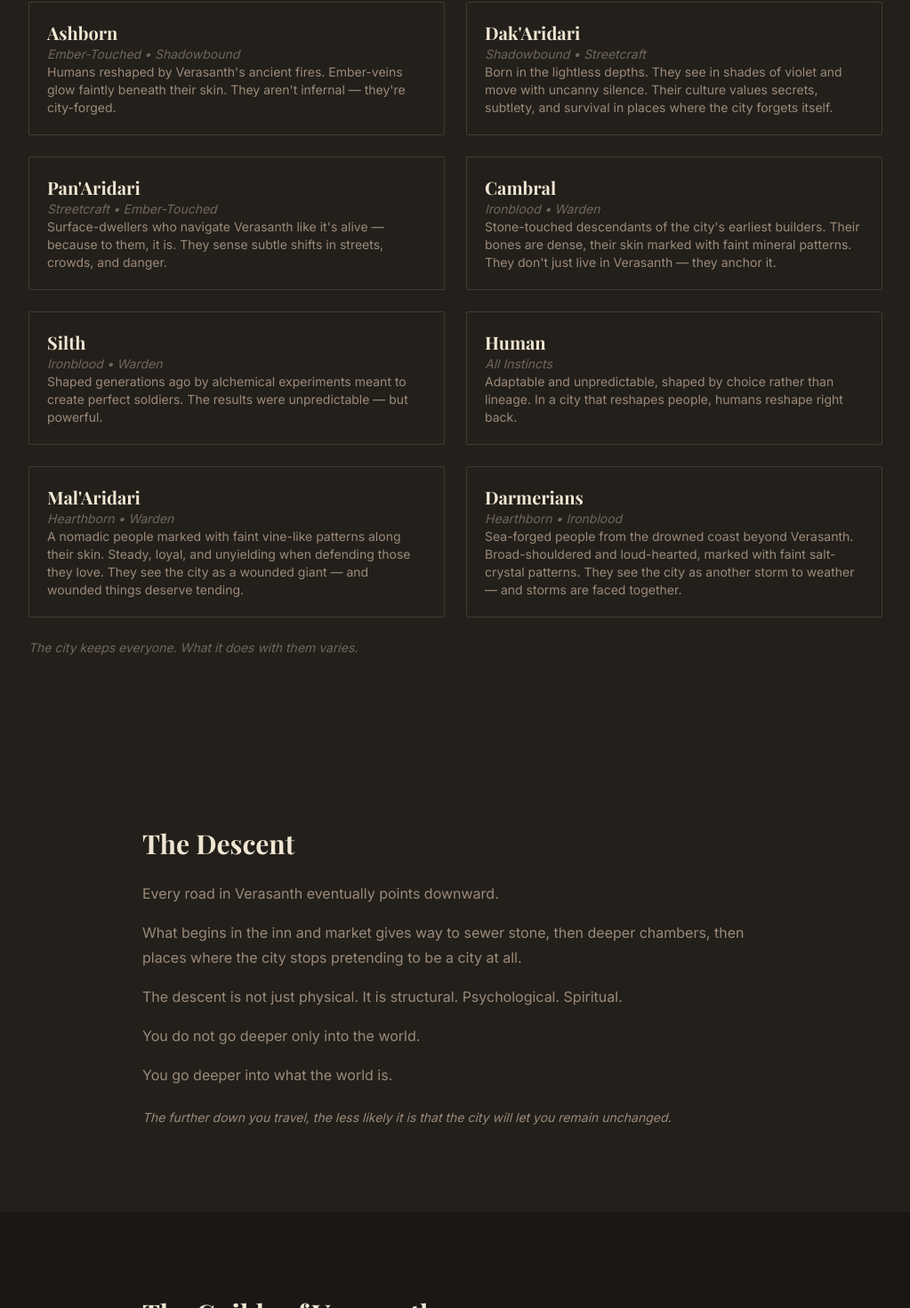
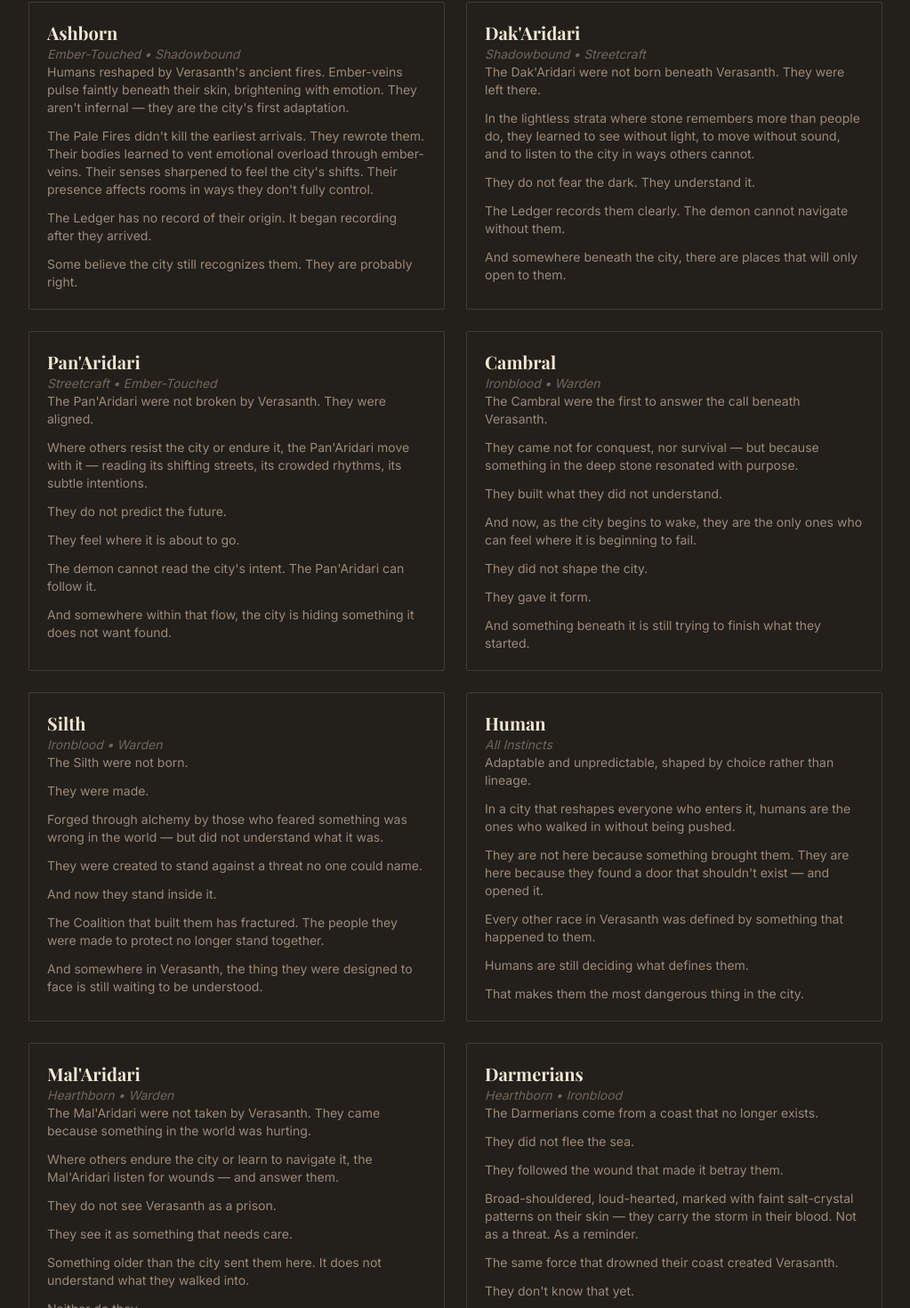
Before and after one commit to TheOff-KeyBard/theoffkeybard-web, a Next.js app: page /verasanth in a window 1280 px wide. Shown: the part 1901-3371 px from the top of the page at 89% size, without its empty margins (128-1151 px from the left). Built offline with nearby package versions, Linux system fonts and the light colour scheme; no server answers.

Commit message:
Whole lotta race lore

```diff
--- a/app/verasanth/page.tsx
+++ b/app/verasanth/page.tsx
@@ -221,76 +221,216 @@ export default function VerasanthLorePage() {
               <p className="okb-meta italic">
                 Ember-Touched • Shadowbound
               </p>
+              <div className="space-y-3">
                 <p className="okb-body text-sm">
-                Humans reshaped by Verasanth&apos;s ancient fires. Ember-veins
-                glow faintly beneath their skin. They aren&apos;t infernal —
-                they&apos;re city-forged.
+                  Humans reshaped by Verasanth&apos;s ancient fires.
+                  Ember-veins pulse faintly beneath their skin, brightening with
+                  emotion. They aren&apos;t infernal — they are the city&apos;s
+                  first adaptation.
                 </p>
+                <p className="okb-body text-sm">
+                  The Pale Fires didn&apos;t kill the earliest arrivals. They
+                  rewrote them. Their bodies learned to vent emotional overload
+                  through ember-veins. Their senses sharpened to feel the
+                  city&apos;s shifts. Their presence affects rooms in ways they
+                  don&apos;t fully control.
+                </p>
+                <p className="okb-body text-sm">
+                  The Ledger has no record of their origin. It began recording
+                  after they arrived.
+                </p>
+                <p className="okb-body text-sm">
+                  Some believe the city still recognizes them. They are probably
+                  right.
+                </p>
+              </div>
             </div>
             <div className="rounded-sm border border-okb-border bg-okb-bg-elevated p-5">
               <h3 className="okb-h3">Dak&apos;Aridari</h3>
               <p className="okb-meta italic">Shadowbound • Streetcraft</p>
+              <div className="space-y-3">
                 <p className="okb-body text-sm">
-                Born in the lightless depths. They see in shades of violet and
-                move with uncanny silence. Their culture values secrets, subtlety,
-                and survival in places where the city forgets itself.
+                  The Dak&apos;Aridari were not born beneath Verasanth. They were
+                  left there.
                 </p>
+                <p className="okb-body text-sm">
+                  In the lightless strata where stone remembers more than people
+                  do, they learned to see without light, to move without sound, and
+                  to listen to the city in ways others cannot.
+                </p>
+                <p className="okb-body text-sm">
+                  They do not fear the dark. They understand it.
+                </p>
+                <p className="okb-body text-sm">
+                  The Ledger records them clearly. The demon cannot navigate
+                  without them.
+                </p>
+                <p className="okb-body text-sm">
+                  And somewhere beneath the city, there are places that will only
+                  open to them.
+                </p>
+              </div>
             </div>
             <div className="rounded-sm border border-okb-border bg-okb-bg-elevated p-5">
               <h3 className="okb-h3">Pan&apos;Aridari</h3>
               <p className="okb-meta italic">Streetcraft • Ember-Touched</p>
+              <div className="space-y-3">
                 <p className="okb-body text-sm">
-                Surface-dwellers who navigate Verasanth like it&apos;s alive —
-                because to them, it is. They sense subtle shifts in streets,
-                crowds, and danger.
+                  The Pan&apos;Aridari were not broken by Verasanth. They were
+                  aligned.
                 </p>
+                <p className="okb-body text-sm">
+                  Where others resist the city or endure it, the Pan&apos;Aridari
+                  move with it — reading its shifting streets, its crowded
+                  rhythms, its subtle intentions.
+                </p>
+                <p className="okb-body text-sm">
+                  They do not predict the future.
+                </p>
+                <p className="okb-body text-sm">
+                  They feel where it is about to go.
+                </p>
+                <p className="okb-body text-sm">
+                  The demon cannot read the city&apos;s intent. The
+                  Pan&apos;Aridari can follow it.
+                </p>
+                <p className="okb-body text-sm">
+                  And somewhere within that flow, the city is hiding something it
+                  does not want found.
+                </p>
+              </div>
             </div>
             <div className="rounded-sm border border-okb-border bg-okb-bg-elevated p-5">
               <h3 className="okb-h3">Cambral</h3>
               <p className="okb-meta italic">Ironblood • Warden</p>
+              <div className="space-y-3">
                 <p className="okb-body text-sm">
-                Stone-touched descendants of the city&apos;s earliest builders.
-                Their bones are dense, their skin marked with faint mineral
-                patterns. They don&apos;t just live in Verasanth — they anchor
-                it.
+                  The Cambral were the first to answer the call beneath
+                  Verasanth.
                 </p>
+                <p className="okb-body text-sm">
+                  They came not for conquest, nor survival — but because
+                  something in the deep stone resonated with purpose.
+                </p>
+                <p className="okb-body text-sm">
+                  They built what they did not understand.
+                </p>
+                <p className="okb-body text-sm">
+                  And now, as the city begins to wake, they are the only ones who
+                  can feel where it is beginning to fail.
+                </p>
+                <p className="okb-body text-sm">They did not shape the city.</p>
+                <p className="okb-body text-sm">They gave it form.</p>
+                <p className="okb-body text-sm">
+                  And something beneath it is still trying to finish what they
+                  started.
+                </p>
+              </div>
             </div>
             <div className="rounded-sm border border-okb-border bg-okb-bg-elevated p-5">
               <h3 className="okb-h3">Silth</h3>
               <p className="okb-meta italic">Ironblood • Warden</p>
+              <div className="space-y-3">
+                <p className="okb-body text-sm">The Silth were not born.</p>
+                <p className="okb-body text-sm">They were made.</p>
                 <p className="okb-body text-sm">
-                Shaped generations ago by alchemical experiments meant to create
-                perfect soldiers. The results were unpredictable — but powerful.
+                  Forged through alchemy by those who feared something was wrong
+                  in the world — but did not understand what it was.
                 </p>
+                <p className="okb-body text-sm">
+                  They were created to stand against a threat no one could name.
+                </p>
+                <p className="okb-body text-sm">And now they stand inside it.</p>
+                <p className="okb-body text-sm">
+                  The Coalition that built them has fractured. The people they
+                  were made to protect no longer stand together.
+                </p>
+                <p className="okb-body text-sm">
+                  And somewhere in Verasanth, the thing they were designed to
+                  face is still waiting to be understood.
+                </p>
+              </div>
             </div>
             <div className="rounded-sm border border-okb-border bg-okb-bg-elevated p-5">
               <h3 className="okb-h3">Human</h3>
               <p className="okb-meta italic">All Instincts</p>
+              <div className="space-y-3">
                 <p className="okb-body text-sm">
                   Adaptable and unpredictable, shaped by choice rather than
-                lineage. In a city that reshapes people, humans reshape right
-                back.
+                  lineage.
                 </p>
+                <p className="okb-body text-sm">
+                  In a city that reshapes everyone who enters it, humans are the
+                  ones who walked in without being pushed.
+                </p>
+                <p className="okb-body text-sm">
+                  They are not here because something brought them. They are here
+                  because they found a door that shouldn&apos;t exist — and
+                  opened it.
+                </p>
+                <p className="okb-body text-sm">
+                  Every other race in Verasanth was defined by something that
+                  happened to them.
+                </p>
+                <p className="okb-body text-sm">
+                  Humans are still deciding what defines them.
+                </p>
+                <p className="okb-body text-sm">
+                  That makes them the most dangerous thing in the city.
+                </p>
+              </div>
             </div>
             <div className="rounded-sm border border-okb-border bg-okb-bg-elevated p-5">
               <h3 className="okb-h3">Mal&apos;Aridari</h3>
               <p className="okb-meta italic">Hearthborn • Warden</p>
+              <div className="space-y-3">
                 <p className="okb-body text-sm">
-                A nomadic people marked with faint vine-like patterns along their
-                skin. Steady, loyal, and unyielding when defending those they
-                love. They see the city as a wounded giant — and wounded things
-                deserve tending.
+                  The Mal&apos;Aridari were not taken by Verasanth. They came
+                  because something in the world was hurting.
                 </p>
+                <p className="okb-body text-sm">
+                  Where others endure the city or learn to navigate it, the
+                  Mal&apos;Aridari listen for wounds — and answer them.
+                </p>
+                <p className="okb-body text-sm">
+                  They do not see Verasanth as a prison.
+                </p>
+                <p className="okb-body text-sm">
+                  They see it as something that needs care.
+                </p>
+                <p className="okb-body text-sm">
+                  Something older than the city sent them here. It does not
+                  understand what they walked into.
+                </p>
+                <p className="okb-body text-sm">Neither do they.</p>
+                <p className="okb-body text-sm">But they came anyway.</p>
+              </div>
             </div>
             <div className="rounded-sm border border-okb-border bg-okb-bg-elevated p-5">
               <h3 className="okb-h3">Darmerians</h3>
               <p className="okb-meta italic">Hearthborn • Ironblood</p>
+              <div className="space-y-3">
                 <p className="okb-body text-sm">
-                Sea-forged people from the drowned coast beyond Verasanth.
-                Broad-shouldered and loud-hearted, marked with faint salt-crystal
-                patterns. They see the city as another storm to weather — and
-                storms are faced together.
+                  The Darmerians come from a coast that no longer exists.
                 </p>
+                <p className="okb-body text-sm">They did not flee the sea.</p>
+                <p className="okb-body text-sm">
+                  They followed the wound that made it betray them.
+                </p>
+                <p className="okb-body text-sm">
+                  Broad-shouldered, loud-hearted, marked with faint salt-crystal
+                  patterns on their skin — they carry the storm in their blood.
+                  Not as a threat. As a reminder.
+                </p>
+                <p className="okb-body text-sm">
+                  The same force that drowned their coast created Verasanth.
+                </p>
+                <p className="okb-body text-sm">They don&apos;t know that yet.</p>
+                <p className="okb-body text-sm">
+                  But they followed the pressure here. And they are not leaving
+                  until they understand what broke their world.
+                </p>
+              </div>
             </div>
           </div>
           <p className="okb-meta italic text-okb-faint">
```
Lines whose indentation alone changed are shown as unchanged.
